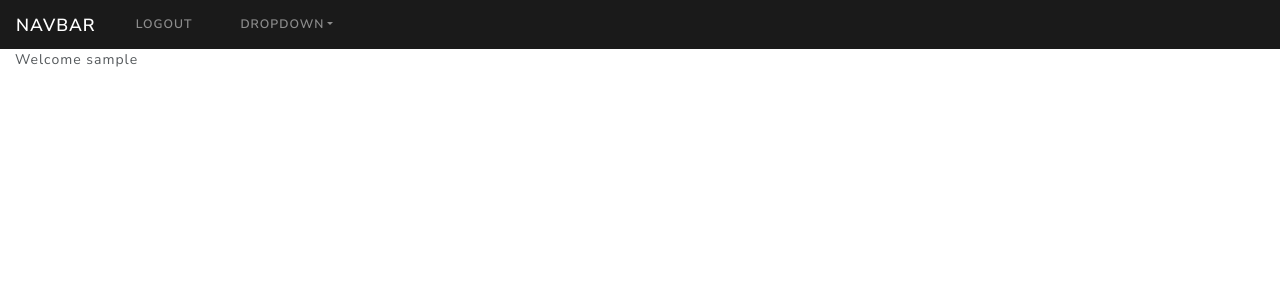
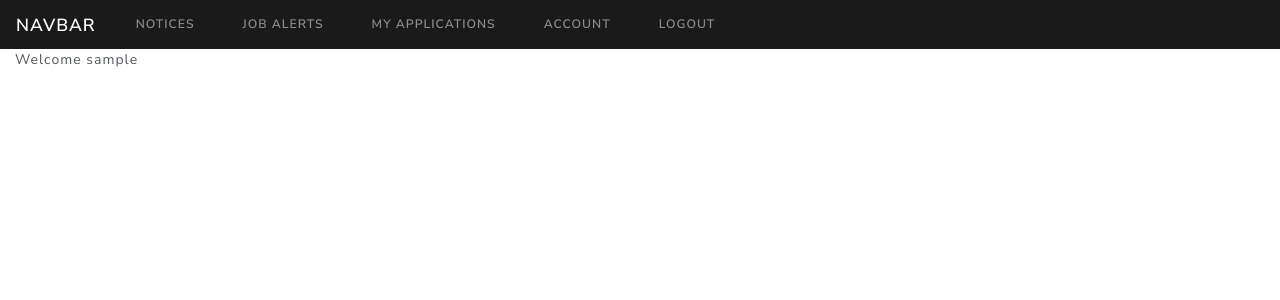
Before and after one commit to sanketwadekar/placement_portal, a Django app: page / in a window 1280 px wide. Shown: the top 300 px of the page. Run offline with Django 3.2, Linux system fonts and the light colour scheme; the visitor is signed in with stand-in values (Sample User, id 1); some libraries are stand-ins or nearby versions.

Commit message:
Changes to navbar

```diff
--- a/placement_portal/accounts/forms.py
+++ b/placement_portal/accounts/forms.py
@@ -15,7 +15,3 @@ class CreateUserForm(UserCreationForm):
         if r.count():
             raise  ValidationError("Email already exists")
         return email
-# class StudentForm(forms.ModelForm):
-#     class Meta:
-#         model = studentModel
-#         fields = ['placementSeason']
--- a/placement_portal/accounts/models.py
+++ b/placement_portal/accounts/models.py
@@ -21,7 +21,7 @@ class jobModel(models.Model):
 
   #jobId = models.IntegerField(primary_key = True,unique = True,auto_created = True)
   name = models.CharField(max_length = 30,unique = True,blank = False,null = True)
-  cName = models.ForeignKey(companyModel,on_delete= models.SET_NULL, null = True)
+  cName = models.ForeignKey(companyModel,on_delete= models.CASCADE, null = True)
   salary = models.CharField(max_length = 20,blank = True)
   dateOfArrival = models.DateField()
   lastDateToApply = models.DateField()
--- a/placement_portal/accounts/templates/accounts/navbar.html
+++ b/placement_portal/accounts/templates/accounts/navbar.html
@@ -7,6 +7,18 @@
   <div class="collapse navbar-collapse" id="navbarColor01">
     <ul class="navbar-nav mr-auto">
       {% if request.user.is_authenticated %}
+        <li class="nav-item">
+          <a class="nav-link" href="/notices">Notices</a>
+        </li>
+        <li class="nav-item">
+          <a class="nav-link" href="/job-alerts">Job Alerts</a>
+        </li>
+        <li class="nav-item">
+          <a class="nav-link" href="/applications">My applications</a>
+        </li>
+        <li class="nav-item">
+          <a class="nav-link" href="/settings">Account</a>
+        </li>
         <li class="nav-item">
           <a class="nav-link" href="/logout">Logout</a>
         </li>
@@ -18,17 +30,6 @@
           <a class="nav-link" href="/register">Register</a>
         </li>
       {% endif %}
-      <li class="nav-item dropdown">
-        <a class="nav-link dropdown-toggle" data-toggle="dropdown" href="#" role="button" aria-haspopup="true"
-          aria-expanded="false">Dropdown</a>
-        <div class="dropdown-menu">
-          <a class="dropdown-item" href="#">Action</a>
-          <a class="dropdown-item" href="#">Another action</a>
-          <a class="dropdown-item" href="#">Something else here</a>
-          <div class="dropdown-divider"></div>
-          <a class="dropdown-item" href="#">Separated link</a>
-        </div>
-      </li>
     </ul>
   </div>
 </nav>
--- a/placement_portal/accounts/views.py
+++ b/placement_portal/accounts/views.py
@@ -9,7 +9,6 @@ from django.contrib.auth.decorators import login_required
 from .forms import CreateUserForm
 # Create your views here.
 def registerView(request):
-   # print(request.POST)
     if request.user.is_authenticated:
         return redirect('home')
     else:
@@ -17,16 +16,14 @@ def registerView(request):
         if request.method == 'POST':
             registerForm = CreateUserForm(request.POST)
             if registerForm.is_valid():
-                print("inside...")
-                user = registerForm.save()
+                registerForm.save()
                 user1 = registerForm.cleaned_data.get('username')
-                messages.success(request,'Account was successfully created for '+user1)
+                messages.success(request,'Account was successfully created for ' + user1)
                 return redirect('login')
     context = {'registerForm':registerForm}
     return render(request, 'accounts/register.html', context)
 
 def loginView(request):
-    #print(request.POST)
     if request.user.is_authenticated:
         return redirect('home')
     else:
```
Lines whose indentation alone changed are shown as unchanged.
